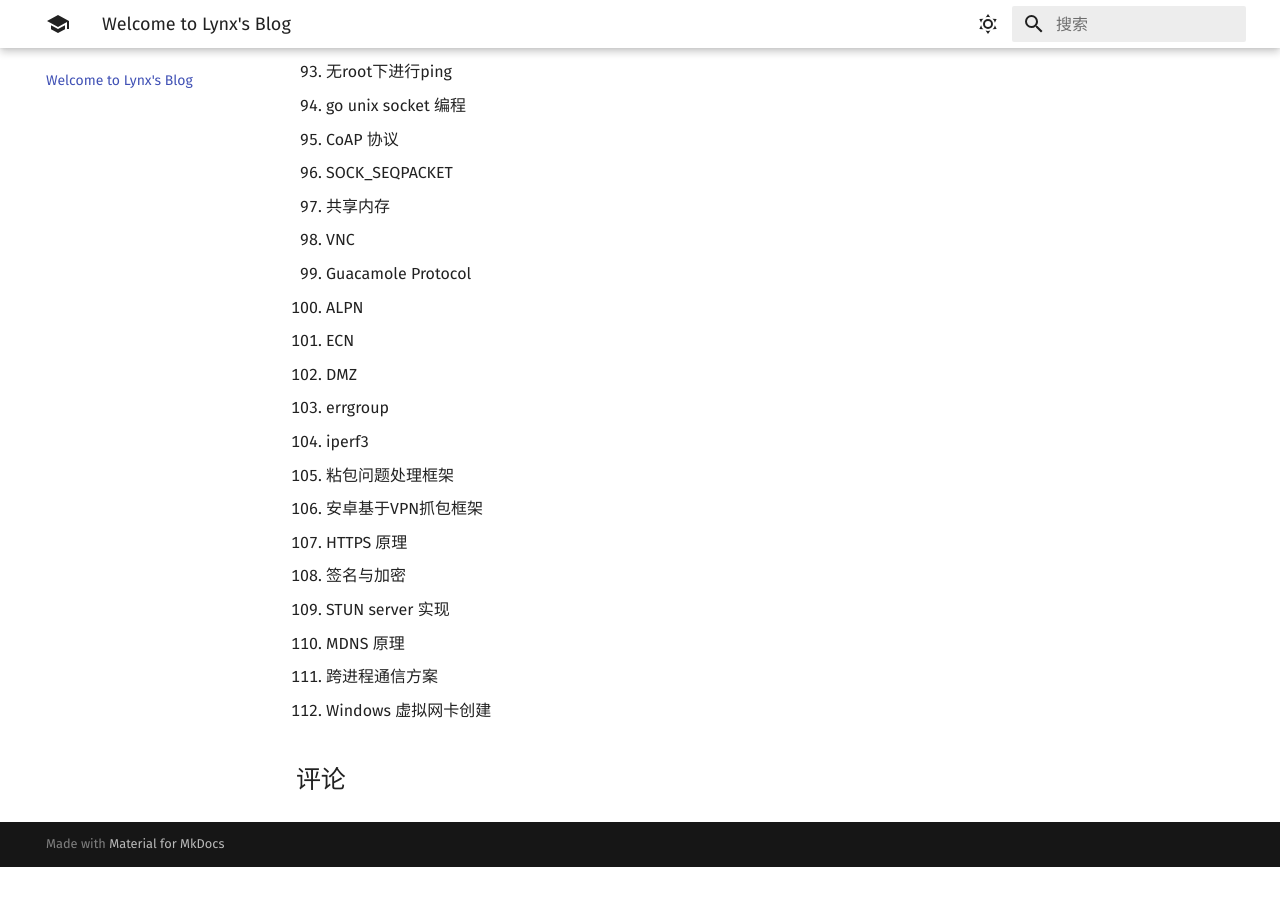
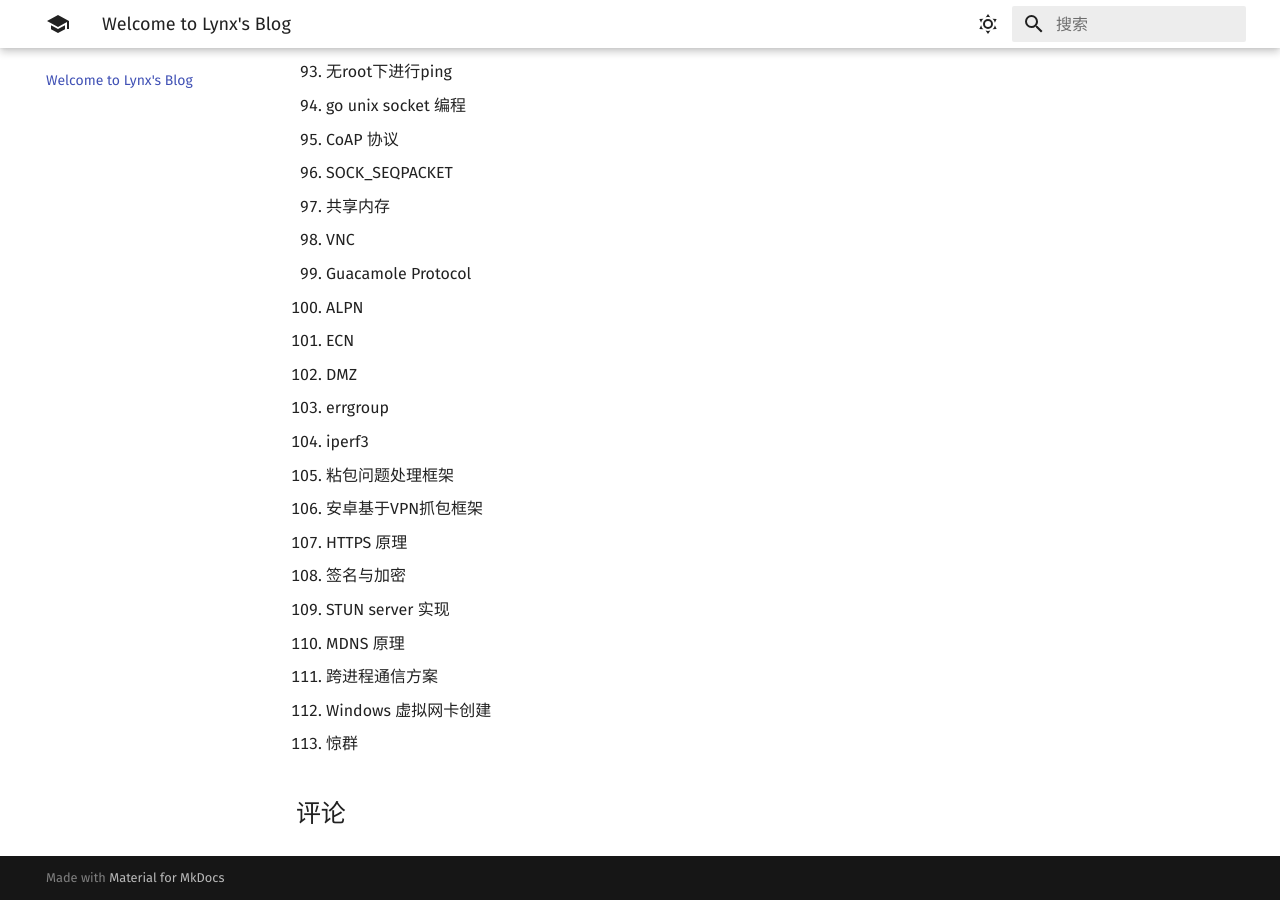
Before and after one commit to 1314liuwei/blog, an MkDocs documentation site: the page built from docs/index.md, in a window 1280 px wide and 900 px high, scrolled down 3327 px. Built offline with MkDocs 1.6.1 and Material for MkDocs 9.7.7, drawn with Linux system fonts in a browser that asks for light colours; comment, search, counter and statistics services are not loaded; before the commit the page ends 4194 px from its top, so only the background shows below that.

Commit message:
2023/12/12 周二

```diff
--- a/docs/index.md
+++ b/docs/index.md
@@ -114,3 +114,4 @@
 110. MDNS 原理
 111. 跨进程通信方案
 112. Windows 虚拟网卡创建
+112. 惊群
```
